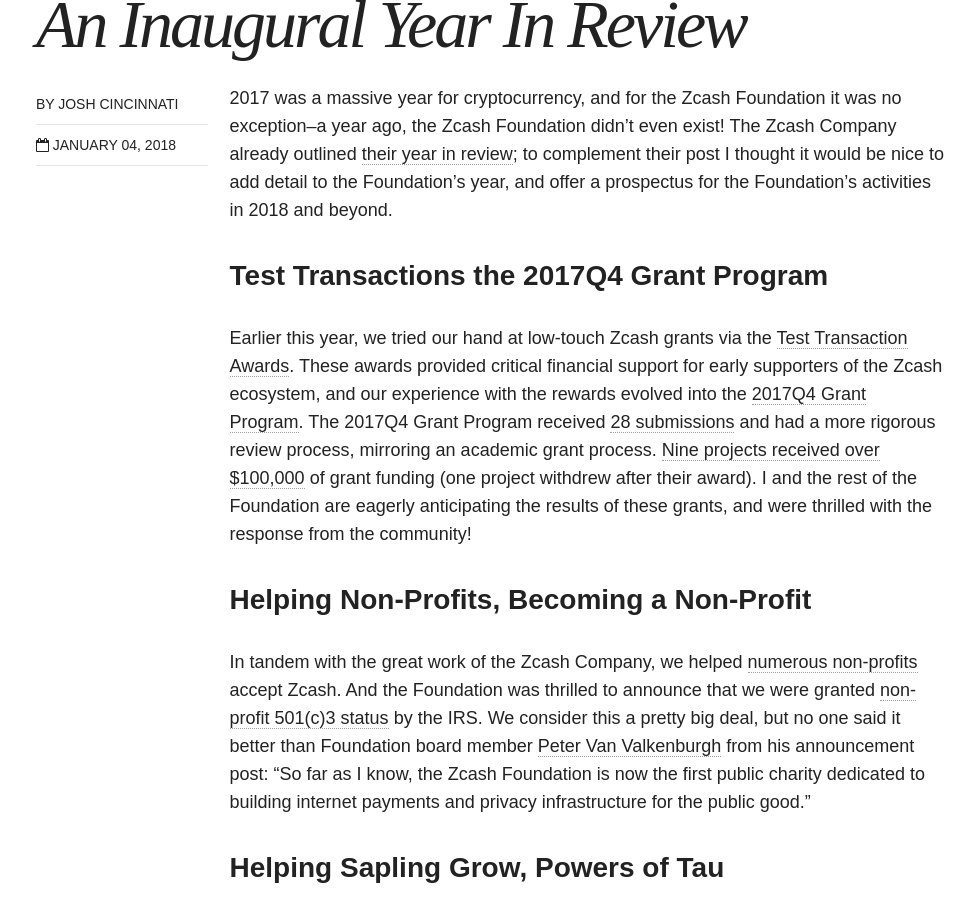
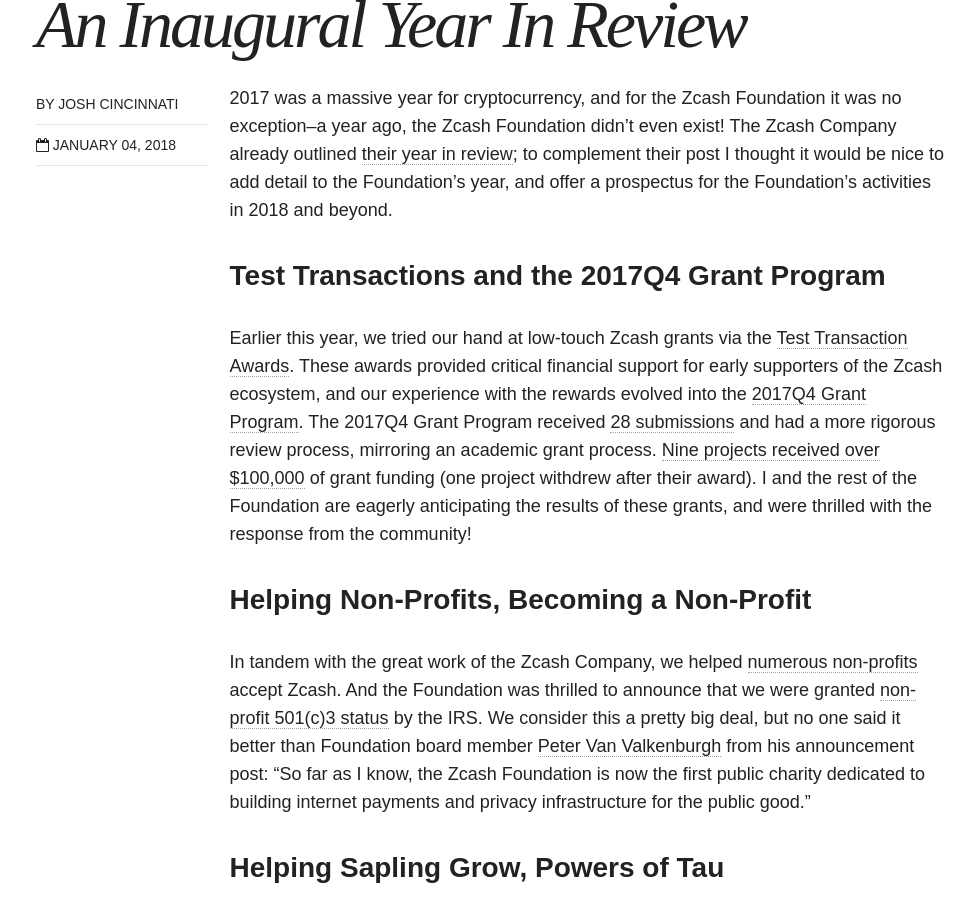
Before and after one commit to ZcashFoundation/zfnd, a Jekyll site: the page built from _posts/blog/2018-01-04-year-in-review.md, in a window 1280 px wide and 900 px high, scrolled down 488 px. Shown: the whole window, without its empty margins (150-1125 px from the left). Built offline with Jekyll 4.4.1, drawn with Linux system fonts in a browser that asks for light colours; nearby versions of some CDN libraries.

Commit message:
Update 2018-01-04-year-in-review.md

```diff
--- a/_posts/blog/2018-01-04-year-in-review.md
+++ b/_posts/blog/2018-01-04-year-in-review.md
@@ -12,7 +12,7 @@
 
 2017 was a massive year for cryptocurrency, and for the Zcash Foundation it was no exception--a year ago, the Zcash Foundation didn't even exist! The Zcash Company already outlined [their year in review](https://z.cash/blog/zcash-in-2017.html); to complement their post I thought it would be nice to add detail to the Foundation's year, and offer a prospectus for the Foundation's activities in 2018 and beyond.
 
-### Test Transactions the 2017Q4 Grant Program
+### Test Transactions and the 2017Q4 Grant Program
 
 Earlier this year, we tried our hand at low-touch Zcash grants via the [Test Transaction Awards](https://z.cash.foundation//blog/test-transactions/). These awards provided critical financial support for early supporters of the Zcash ecosystem, and our experience with the rewards evolved into the [2017Q4 Grant Program](https://z.cash.foundation//blog/grant-program/). The 2017Q4 Grant Program received [28 submissions](https://github.com/ZcashFoundation/GrantProposals-2017Q4/issues?q=is%3Aopen+is%3Aissue) and had a more rigorous review process, mirroring an academic grant process. [Nine projects received over $100,000](https://z.cash.foundation//blog/grant-awards/) of grant funding (one project withdrew after their award). I and the rest of the Foundation are eagerly anticipating the results of these grants, and were thrilled with the response from the community!
 
```
